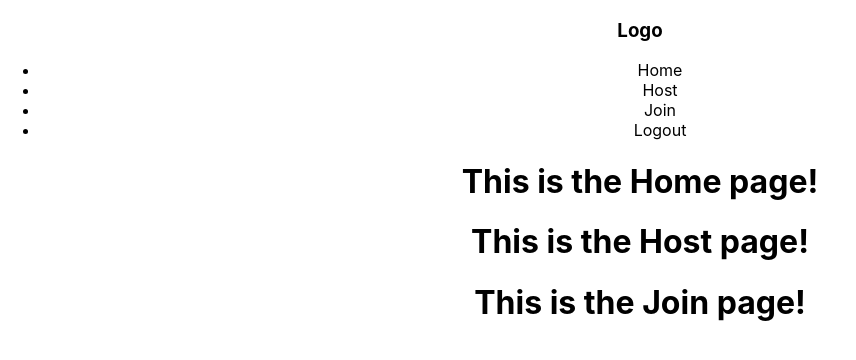
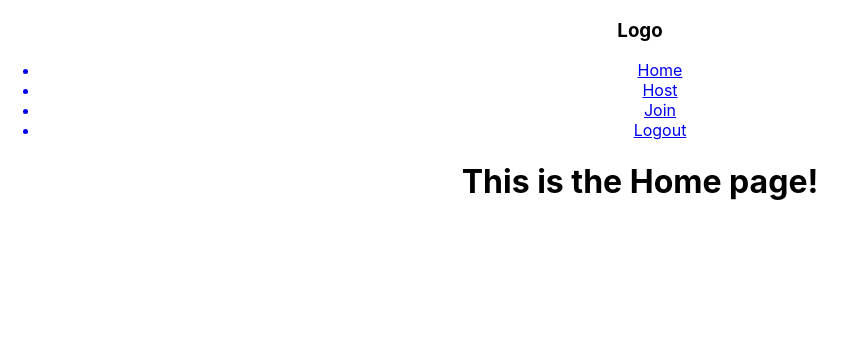
Before and after one commit to 6arry/final-project-g1, a React (Create React App) app in the folder client/: page / in a window 1280 px wide. Shown: the top 360 px of the page, without its empty margins (0-856 px from the left). Built offline with nearby package versions, Linux system fonts and the light colour scheme.

Commit message:
react router setup

```diff
--- a/client/src/App.js
+++ b/client/src/App.js
@@ -4,15 +4,20 @@ import Navigation from './components/Navigation';
 import Home from './components/Home';
 import Host from './components/Host';
 import Join from './components/Join';
+import { BrowserRouter as Router, Switch, Route } from 'react-router-dom';
 
 function App() {
   return (
-    <div className='App'>
-      <Navigation />
-      <Home />
-      <Host />
-      <Join />
-    </div>
+    <Router>
+      <div className='App'>
+        <Navigation />
+        <Switch>
+          <Route path='/' exact component={Home} />
+          <Route path='/host' component={Host} />
+          <Route path='/join' component={Join} />
+        </Switch>
+      </div>
+    </Router>
   );
 }
 
--- a/client/src/components/Navigation.js
+++ b/client/src/components/Navigation.js
@@ -1,15 +1,24 @@
 import React from 'react';
 import '../App.css';
+import { Link } from 'react-router-dom';
 
 function Navigation() {
   return (
     <nav>
       <h3>Logo</h3>
-      <ul>
-        <li>Home</li>
-        <li>Host</li>
-        <li>Join</li>
-        <li>Logout</li>
+      <ul className='nav-links'>
+        <Link to='/'>
+          <li>Home</li>
+        </Link>
+        <Link to='/host'>
+          <li>Host</li>
+        </Link>
+        <Link to='/join'>
+          <li>Join</li>
+        </Link>
+        <Link to='/logout'>
+          <li>Logout</li>
+        </Link>
       </ul>
     </nav>
   );
```
